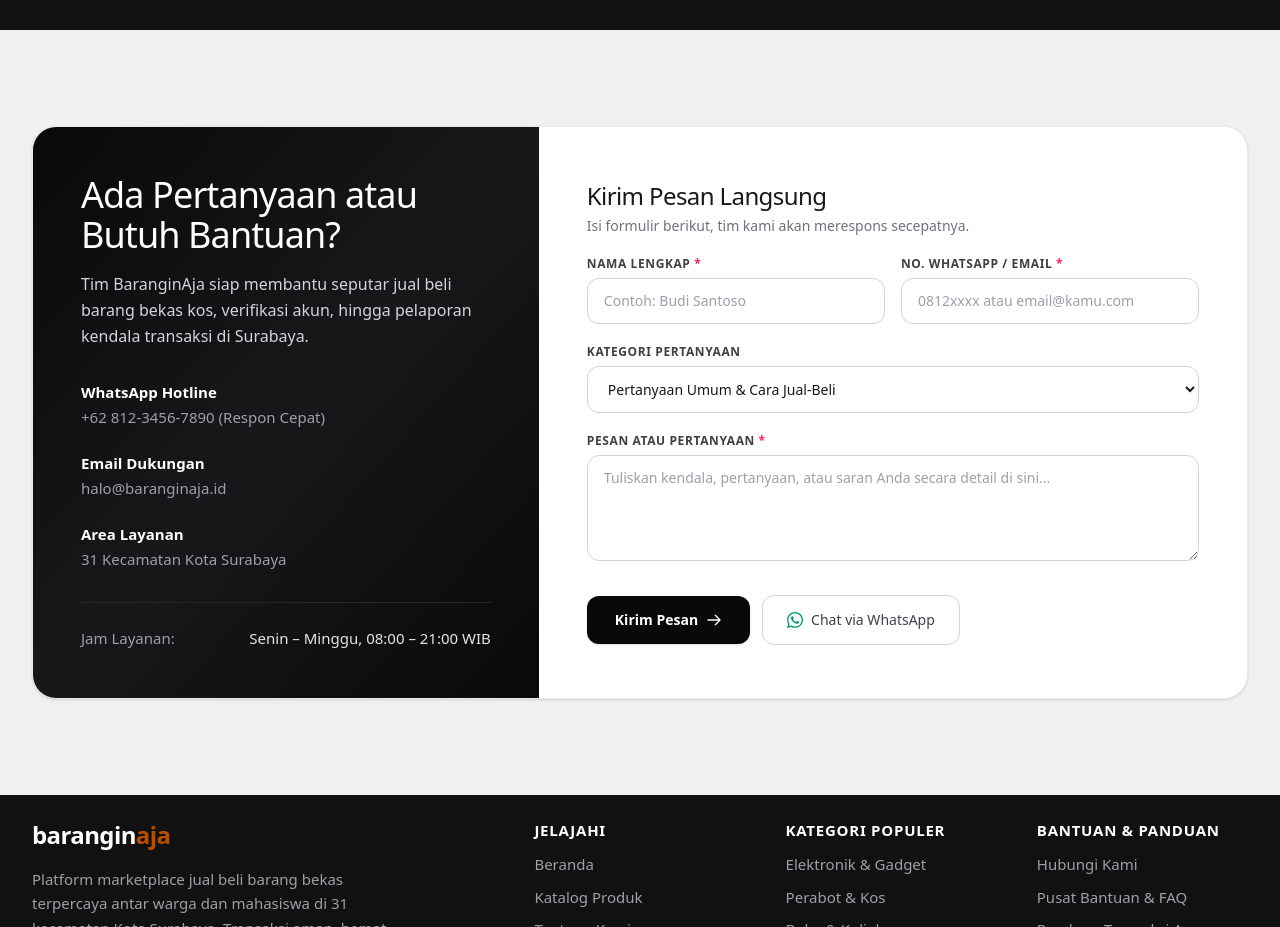
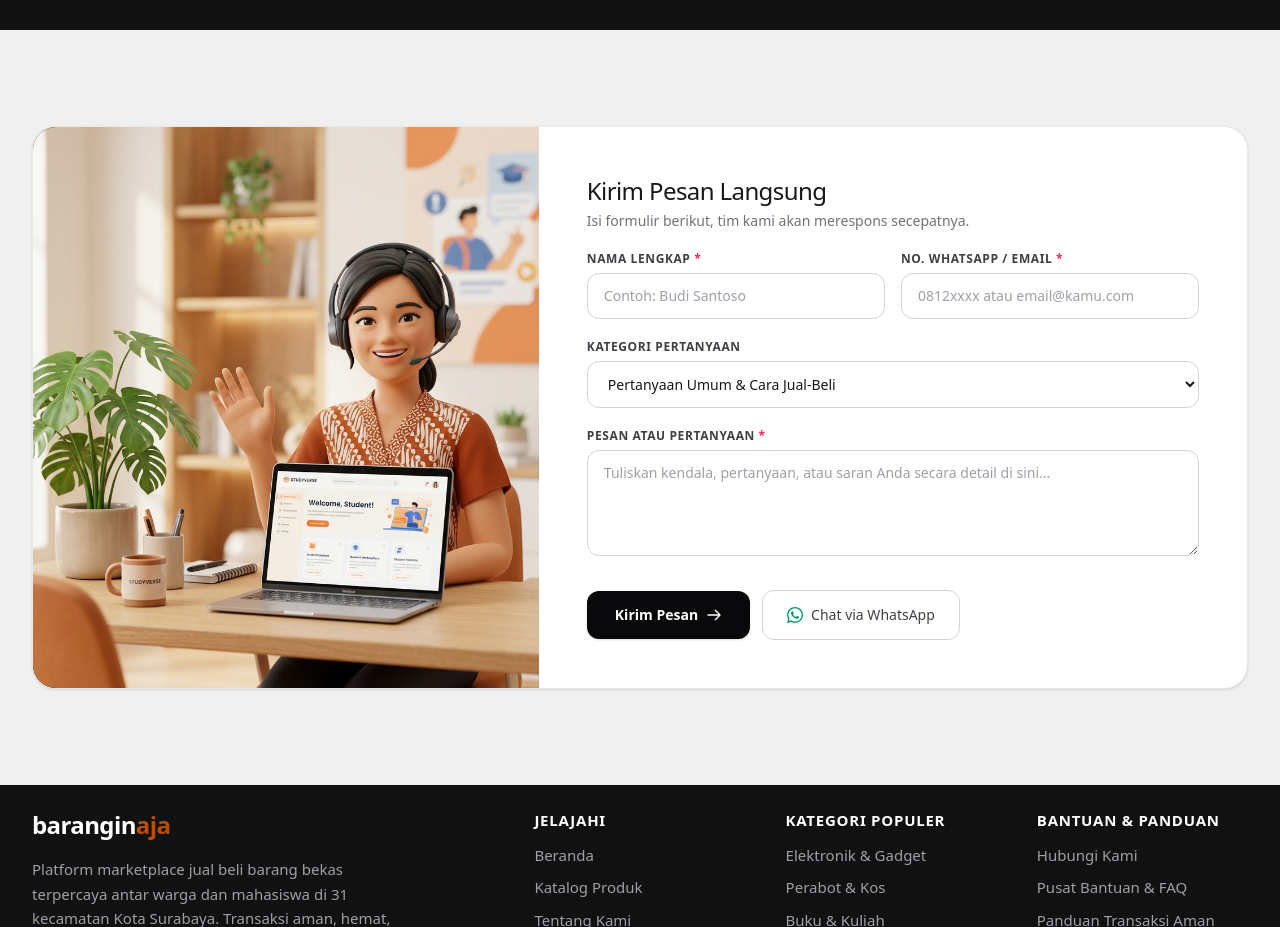
Before and after one commit to alvin23-mj/baranginaja, a Next.js app: page / in a window 1280 px wide. Shown: the part 2800-3727 px from the top of the page. Built offline with nearby package versions, Linux system fonts and the light colour scheme; no server answers; the database is empty; a web font is replaced by a local one.

Commit message:
feat: ganti sisi kiri section kontak dengan ilustrasi AI customer support

```diff
--- a/components/contact-section.tsx
+++ b/components/contact-section.tsx
@@ -1,6 +1,7 @@
 "use client";
 
 import { useState } from "react";
+import Image from "next/image";
 
 export function ContactSection() {
   const [formData, setFormData] = useState({
@@ -51,44 +52,16 @@
         <div className="overflow-hidden rounded-3xl bg-white border border-zinc-200/80 shadow-sm">
           <div className="grid grid-cols-1 lg:grid-cols-12">
 
-            {/* Sisi Kiri: Informasi & Kontak Langsung */}
-            <div className="lg:col-span-5 bg-gradient-to-br from-zinc-950 via-zinc-900 to-zinc-950 p-8 sm:p-10 lg:p-12 text-white flex flex-col justify-between">
-              <div>
-                <h2 className="text-2xl sm:text-3xl lg:text-4xl font-normal tracking-tight text-white">
-                  Ada Pertanyaan atau Butuh Bantuan?
-                </h2>
-
-                <p className="mt-4 text-sm sm:text-base text-zinc-300 leading-relaxed">
-                  Tim BaranginAja siap membantu seputar jual beli barang bekas kos, verifikasi akun, hingga pelaporan kendala transaksi di Surabaya.
-                </p>
-
-                {/* Informasi Kontak (Teks Saja Tanpa Tombol) */}
-                <div className="mt-8 space-y-6 text-[15px]">
-                  {/* WhatsApp */}
-                  <div>
-                    <div className="font-semibold text-white">WhatsApp Hotline</div>
-                    <div className="text-zinc-400 mt-0.5">+62 812-3456-7890 (Respon Cepat)</div>
-                  </div>
-
-                  {/* Email */}
-                  <div>
-                    <div className="font-semibold text-white">Email Dukungan</div>
-                    <div className="text-zinc-400 mt-0.5">halo@baranginaja.id</div>
-                  </div>
-
-                  {/* Lokasi */}
-                  <div>
-                    <div className="font-semibold text-white">Area Layanan</div>
-                    <div className="text-zinc-400 mt-0.5">31 Kecamatan Kota Surabaya</div>
-                  </div>
-                </div>
-              </div>
-
-              {/* Jam Operasional */}
-              <div className="mt-8 pt-6 border-t border-zinc-800 text-[15px] text-zinc-400 flex items-center justify-between">
-                <span>Jam Layanan:</span>
-                <span className="font-medium text-zinc-200">Senin – Minggu, 08:00 – 21:00 WIB</span>
-              </div>
+            {/* Sisi Kiri: Gambar AI Layanan Bantuan */}
+            <div className="relative lg:col-span-5 min-h-[360px] sm:min-h-[440px] lg:min-h-full overflow-hidden bg-zinc-950 flex items-center justify-center">
+              <Image
+                src="/images/contact-support.jpg"
+                alt="Layanan Bantuan BaranginAja"
+                fill
+                priority
+                className="object-cover object-center"
+                sizes="(max-width: 1024px) 100vw, 42vw"
+              />
             </div>
 
             {/* Sisi Kanan: Form Kontak Interaktif */}
```
Also changed, not shown: public/images/contact-support.jpg (added).
